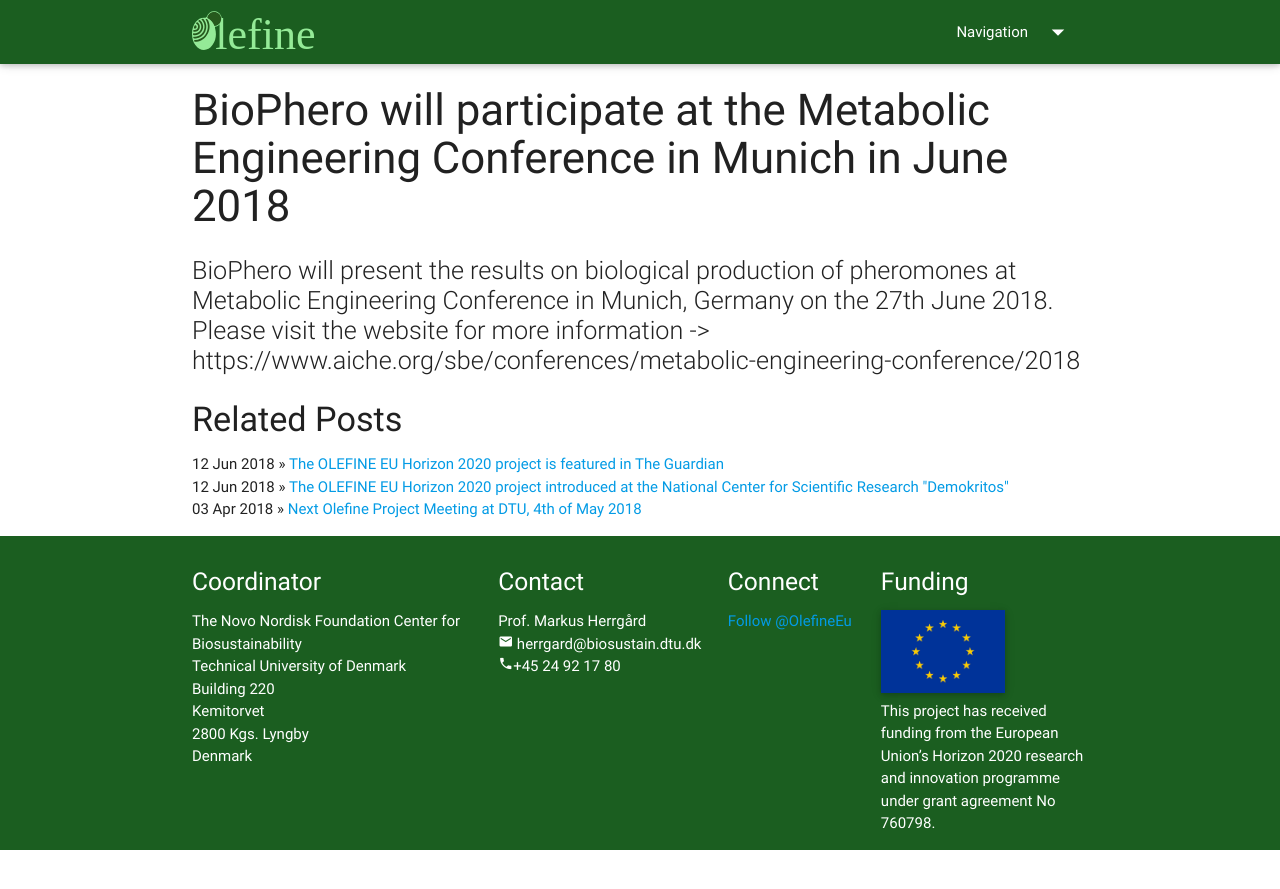
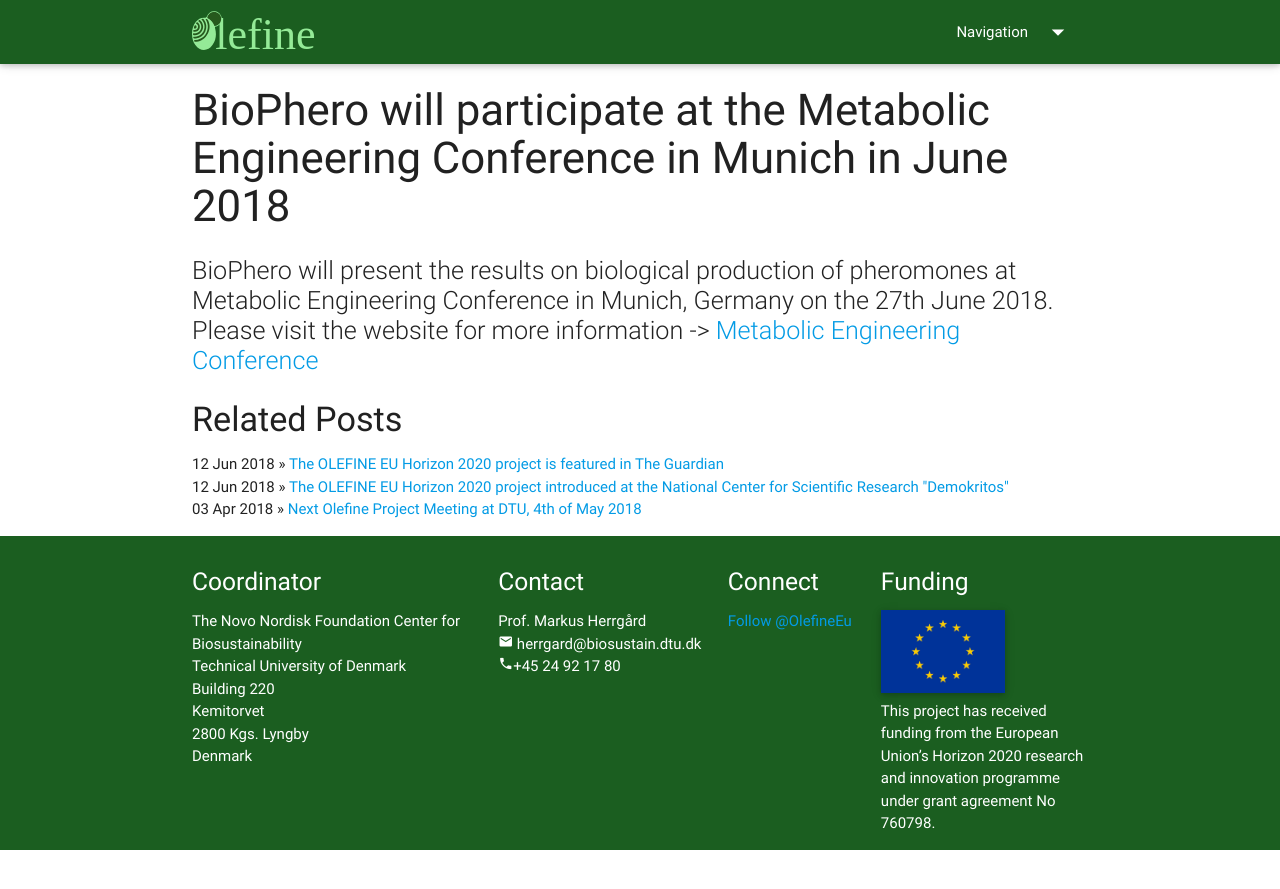
Before and after one commit to biosustain/olefine-website, a Jekyll site: the page built from _posts/2018-04-25-BioPhero-will-participate-at-the-Metabolic-Engineering-Conference-in-Munich-Germany-on-the-27th-June-2018.md, in a window 1280 px wide. Shown: the top 889 px of the page. Built offline with Jekyll 4.4.1, drawn with Linux system fonts in a browser that asks for light colours; nearby versions of some CDN libraries; comment, search, counter and statistics services are not loaded; some of the changed lines change nothing that is shown.

Commit message:
Update 2018-04-25-BioPhero-will-participate-at-the-Metabolic-Engineering-Conference-in-Munich-Germany-on-the-27th-June-2018.md

```diff
--- a/_posts/2018-04-25-BioPhero-will-participate-at-the-Metabolic-Engineering-Conference-in-Munich-Germany-on-the-27th-June-2018.md
+++ b/_posts/2018-04-25-BioPhero-will-participate-at-the-Metabolic-Engineering-Conference-in-Munich-Germany-on-the-27th-June-2018.md
@@ -5,4 +5,5 @@
 published: true
 ---
 
-BioPhero will present the results on biological production of pheromones at Metabolic Engineering Conference in Munich, Germany on the 27th June 2018. Please visit the website for more information -> https://www.aiche.org/sbe/conferences/metabolic-engineering-conference/2018
+BioPhero will present the results on biological production of pheromones at Metabolic Engineering Conference in Munich, Germany on the 27th June 2018. Please visit the website for more information ->
+[Metabolic Engineering Conference](https://www.aiche.org/sbe/conferences/metabolic-engineering-conference/2018 )
```
